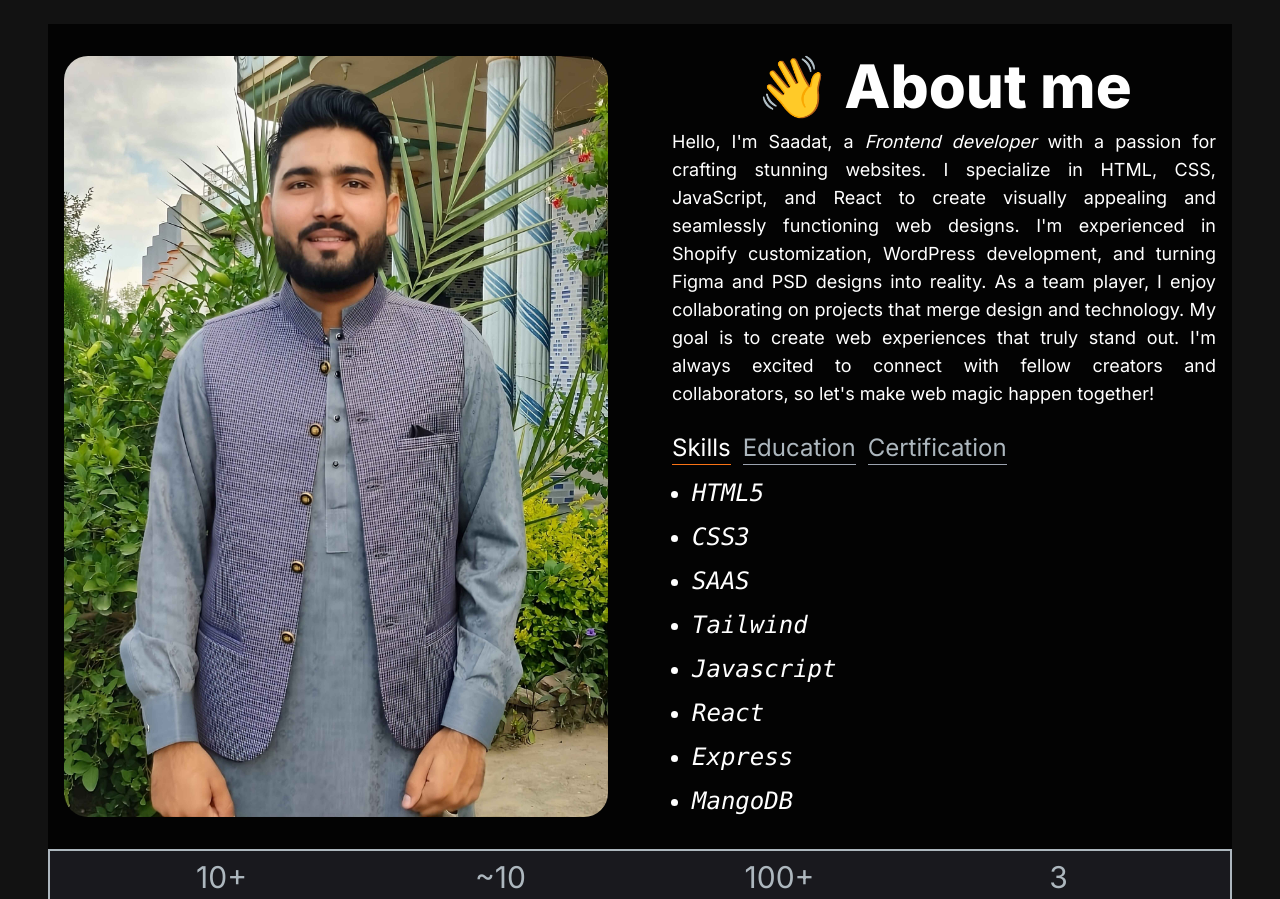
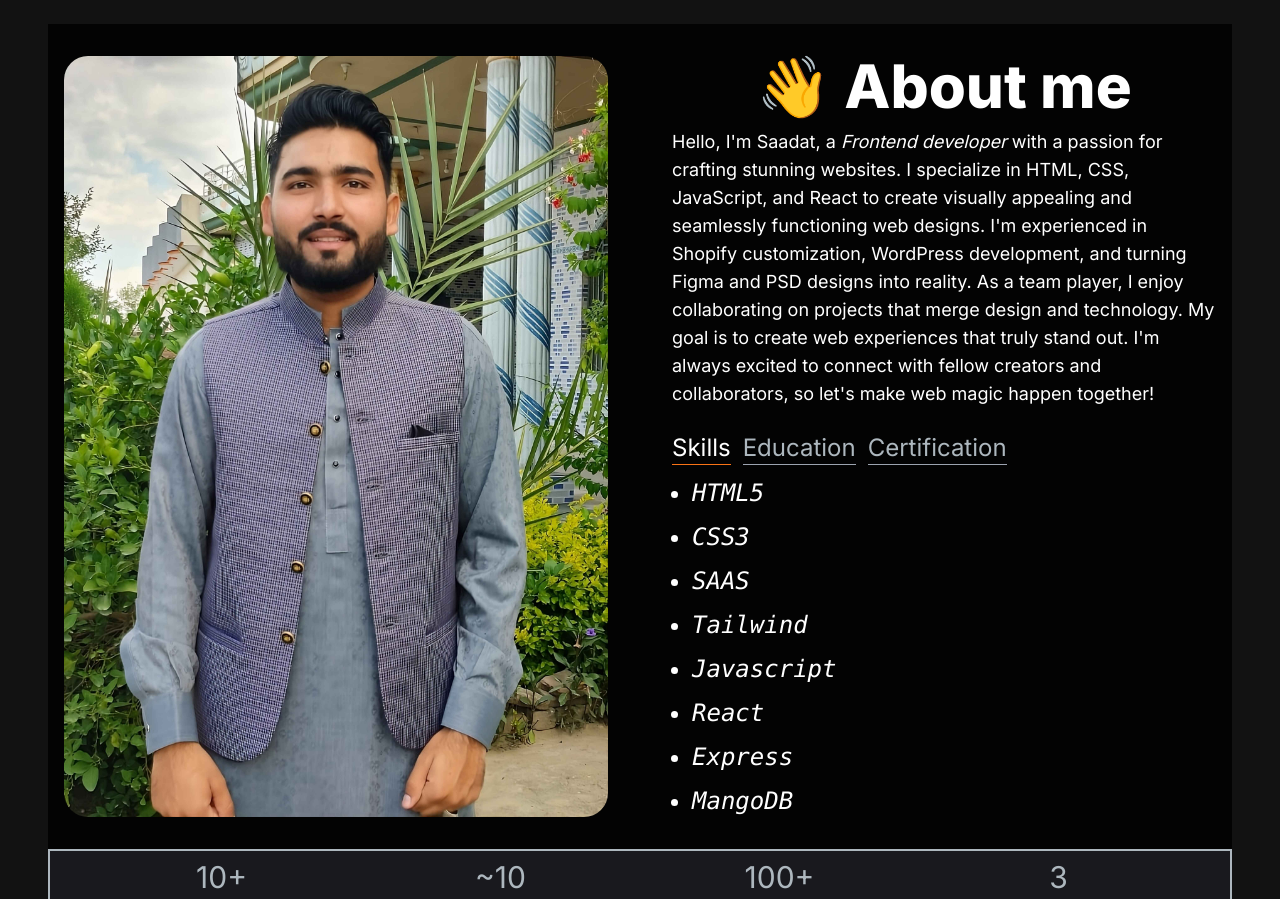
Before and after one commit to Place4you/Saadat-Ali-Portfolio, a Next.js app: page / in a window 1280 px wide. Shown: the part 1260-2159 px from the top of the page. Built offline with nearby package versions, Linux system fonts and the light colour scheme.

Commit message:
text adjusted

```diff
--- a/components/AboutSection.jsx
+++ b/components/AboutSection.jsx
@@ -147,7 +147,7 @@ const AboutSection = () => {
 
                 <div className='order-1 lg:order-2  '>
                     <h1 className='text-4xl lg:text-6xl font-extrabold pb-3  text-left sm:text-center'>👋 About me</h1>
-                    <p className='text-lg pb-2 text-justify'> Hello, I'm Saadat, a <i>Frontend developer</i> with a passion for crafting stunning websites. I specialize in HTML, CSS, JavaScript, and React to create visually appealing and seamlessly functioning web designs. I'm experienced in Shopify customization, WordPress development, and turning Figma and PSD designs into reality. As a team player, I enjoy collaborating on projects that merge design and technology. My goal is to create web experiences that truly stand out. I'm always excited to connect with fellow creators and collaborators, so let's make web magic happen together!</p>
+                    <p className='text-lg pb-2 '> Hello, I'm Saadat, a <i>Frontend developer</i> with a passion for crafting stunning websites. I specialize in HTML, CSS, JavaScript, and React to create visually appealing and seamlessly functioning web designs. I'm experienced in Shopify customization, WordPress development, and turning Figma and PSD designs into reality. As a team player, I enjoy collaborating on projects that merge design and technology. My goal is to create web experiences that truly stand out. I'm always excited to connect with fellow creators and collaborators, so let's make web magic happen together!</p>
 
                         <div className='mt-4 flex justify-start gap-3 items-center lg:text-2xl '>
                             <TabButton
```
